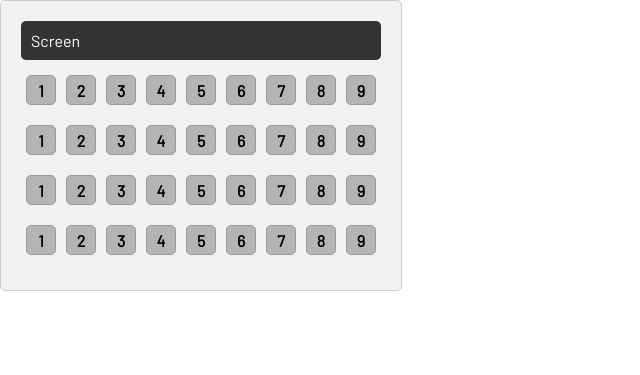
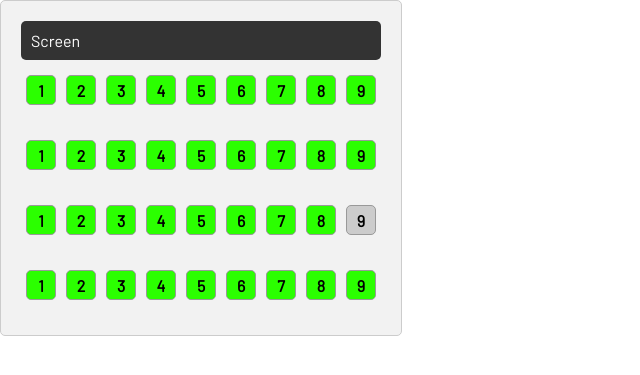
Before and after one commit to Naveesha99/Group-32, a PHP site: page /seatMap.html in a window 1280 px wide. Shown: the part 80-455 px from the top of the page, without its empty margins (0-640 px from the left). Run offline with PHP 8.4, Linux system fonts and the light colour scheme.

Commit message:
naveesha

```diff
--- a/navBar.html
+++ b/navBar.html
@@ -8,7 +8,7 @@
 </head>
 <body>
     <nav>
-        <img src="/pics/Logo.png" id="logo">
+        <img src="/Group-32/pics/Logo.png" id="logo">
         <ul>
             <li><a class="active" href="#">Home</a></li>
             <li><a href="#">Drama Portal</a></li>
--- a/seatMap.html
+++ b/seatMap.html
@@ -51,7 +51,7 @@
                 <div class="seat">6</div>
                 <div class="seat">7</div>
                 <div class="seat">8</div>
-                <div class="seat">9</div>
+                <div class="unavailable">9</div>
             </div>
             <div class="row">
                 <div class="seat">1</div>
--- a/style/seatMap.css
+++ b/style/seatMap.css
@@ -27,6 +27,7 @@
     display: flex;
     flex-direction: column;
     align-items: center;
+    gap: 15px;
 }
 
 .row {
@@ -38,7 +39,7 @@
 .seat {
     width: 30px;
     height: 30px;
-    background-color: #B4B4B4;
+    background-color: #2bff00;
     border: 1px solid #999;
     margin: 5px;
     cursor: pointer;
@@ -51,5 +52,15 @@
 
 .unavailable {
     background-color: #ccc;
+    width: 30px;
+    height: 30px;
+    border: 1px solid #999;
+    margin: 5px;
+    cursor: pointer;
+    border-radius: 5px;
+    display: flex;
+    justify-content: center;
+    align-items: center;
+    font-weight: bold;
     cursor: not-allowed;
 }
```
